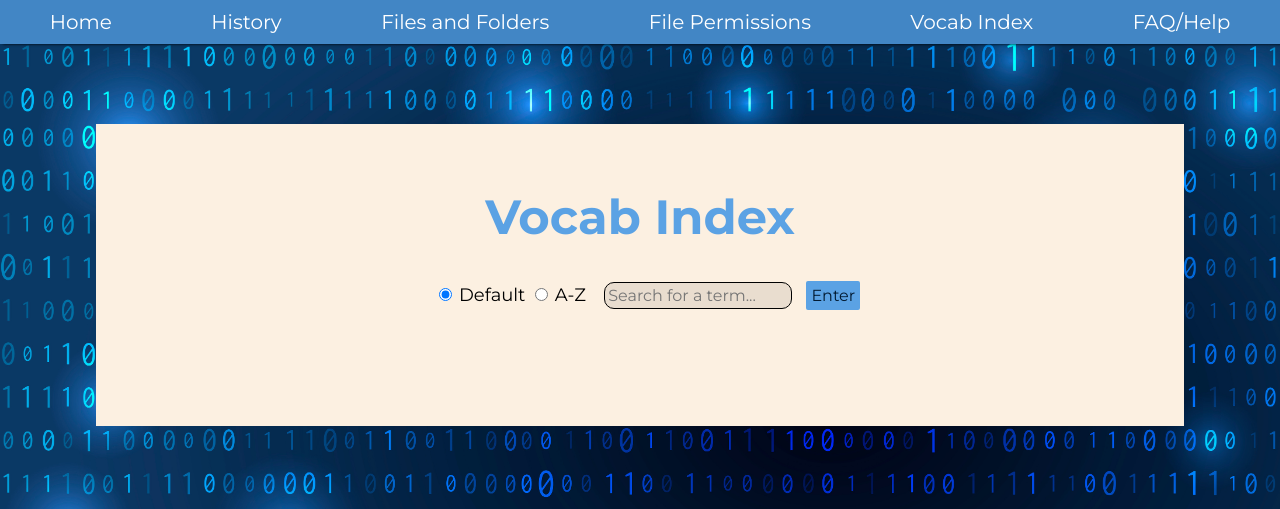
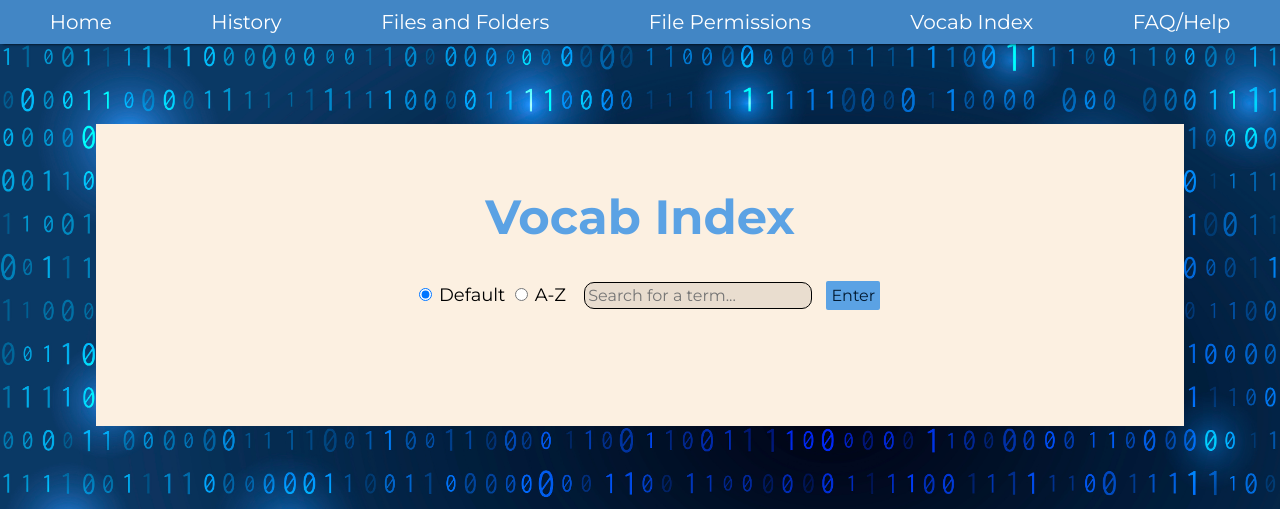
Before and after one commit to emma1-edgar1/ISTE240UnixProject, a PHP site: page /vocab.php in a window 1280 px wide. Shown: the top 509 px of the page. Run offline with PHP 8.4, Linux system fonts and the light colour scheme; data that the repository does not hold is empty.

Commit message:
Update styles.css

```diff
--- a/assets/css/styles.css
+++ b/assets/css/styles.css
@@ -276,7 +276,7 @@ form{
     border: 1px solid black;
     padding: 3px;
     background-color: #E9DDCF;
-    width: 180px;
+    width: 220px;
     font-size: 16px;
     font-family: 'Montserrat', sans-serif;
 }
```
